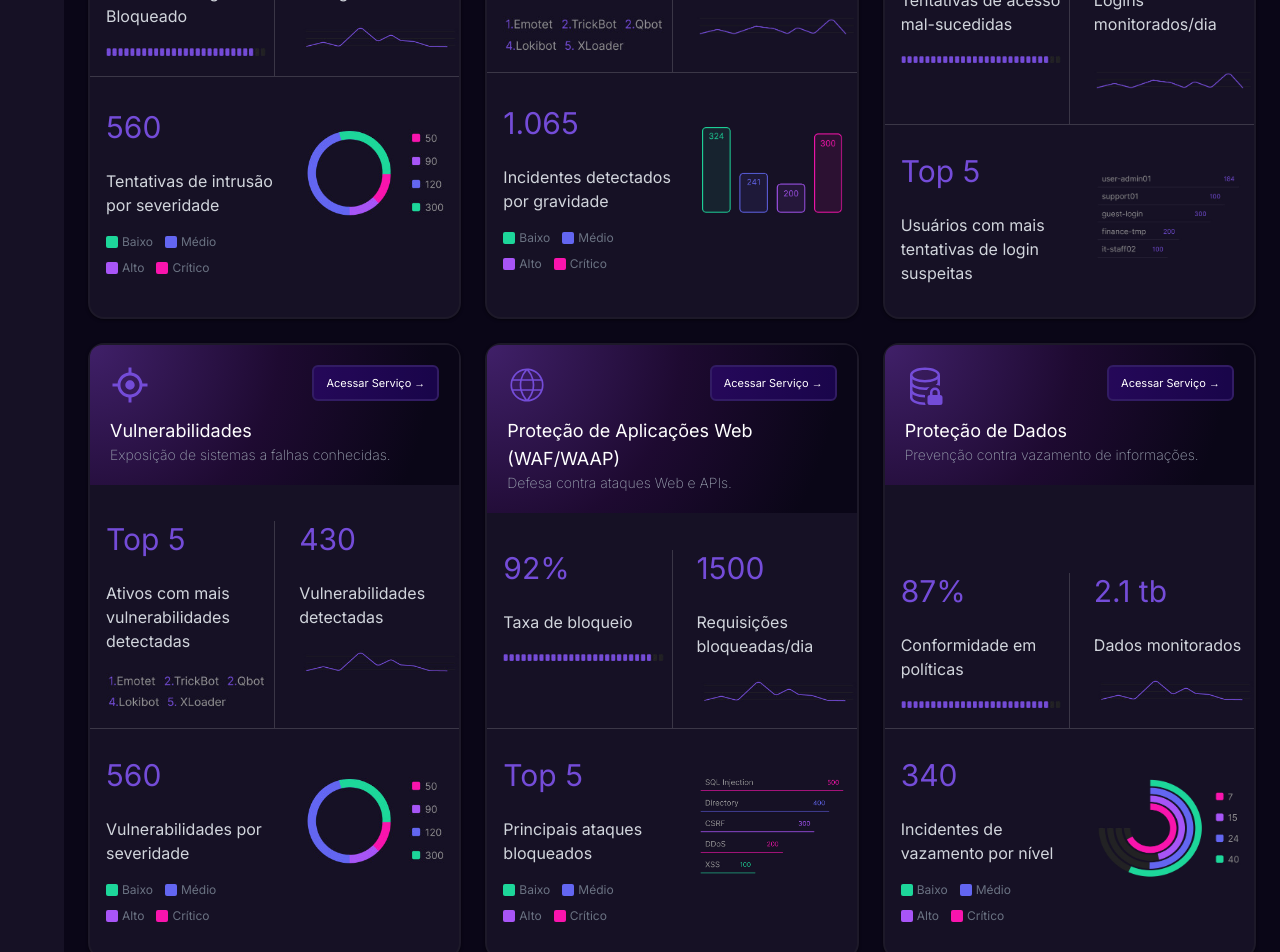
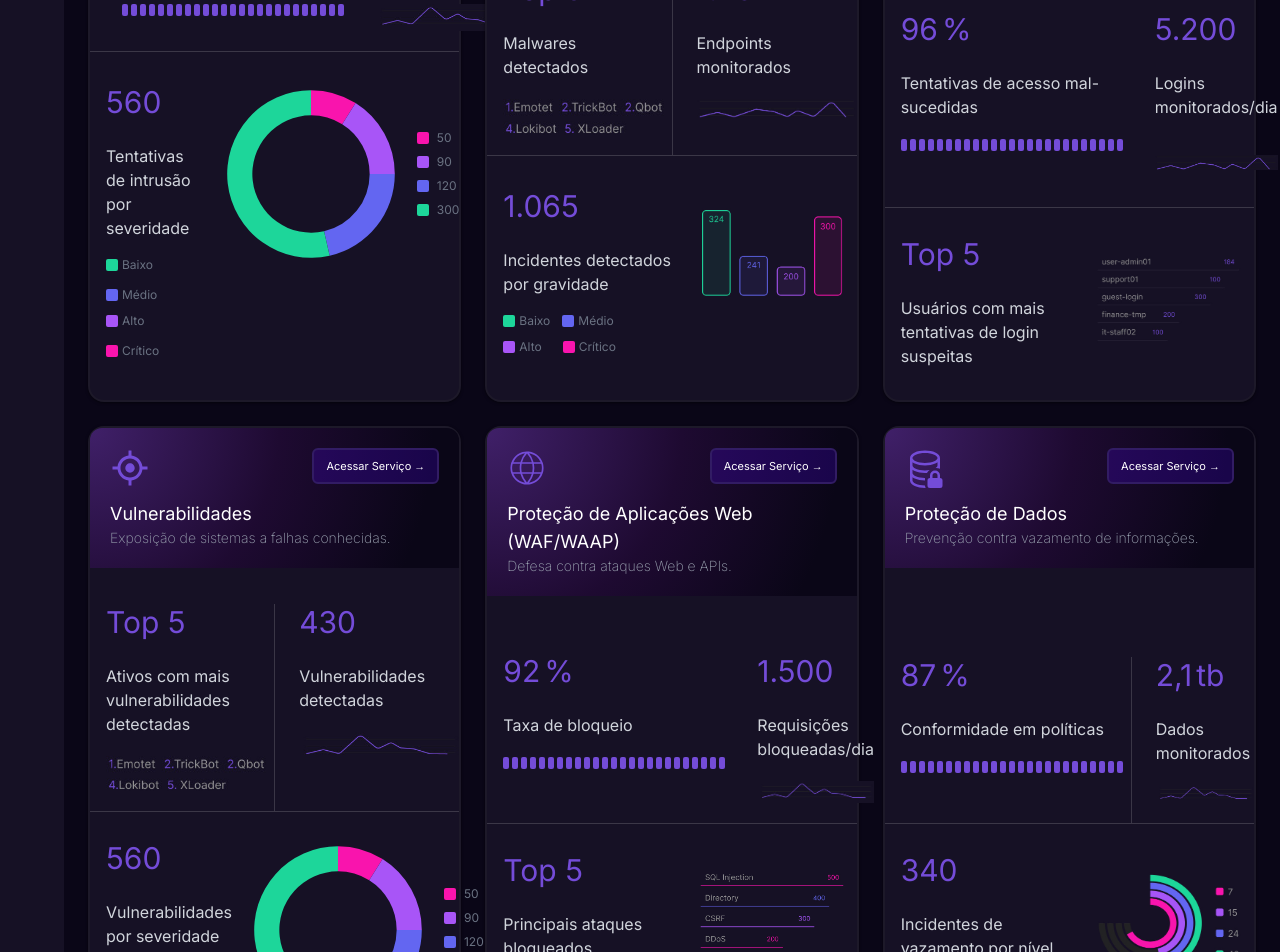
Before and after one commit to hackone-pro/dashboard, a React (Vite) app in the folder frontend/: page /services-catalog in a window 1280 px wide. Shown: the part 440-1392 px from the top of the page. Built offline with nearby package versions, Linux system fonts and the light colour scheme; sample sign-in values are in the browser's storage.

Commit message:
Animação cards

```diff
--- a/frontend/src/componentes/Contador.tsx
+++ b/frontend/src/componentes/Contador.tsx
@@ -1,10 +1,12 @@
 import CountUp from "react-countup"
 
 type ContadorProps = {
-  valor: number
+  valor: number | string // 👈 aceita número ou string
   duration?: number
-  color?: string // 💡 cor em Tailwind ou CSS
+  color?: string
   className?: string
+  suffix?: string
+  decimals?: number
 }
 
 export default function Contador({
@@ -12,10 +14,26 @@ export default function Contador({
   duration = 1.5,
   color,
   className = "text-3xl font-bold",
+  suffix = "",
+  decimals = 0,
 }: ContadorProps) {
+  // 🔹 Converte "1,25" → 1.25
+  const parsedValue =
+    typeof valor === "string" ? parseFloat(valor.replace(",", ".")) : valor
+
+  // 🔹 Detecta se o valor original tinha vírgula
+  const usaVirgula = typeof valor === "string" && valor.includes(",")
+
   return (
-    <span className={`${className} ${color ?? "text-white"}`}>
-      <CountUp end={valor} duration={duration} separator="." />
+    <span className={`flex items-baseline ${className} ${color ?? "text-white"}`}>
+      <CountUp
+        end={parsedValue}
+        duration={duration}
+        separator="."
+        decimals={decimals}
+        decimal={usaVirgula ? "," : "."} // 👈 adapta automaticamente
+      />
+      {suffix && <span className="ml-1">{suffix}</span>}
     </span>
   )
 }
--- a/frontend/src/pages/ServicesCatalog.tsx
+++ b/frontend/src/pages/ServicesCatalog.tsx
@@ -1,7 +1,10 @@
 // src/pages/ServicesCatalog.tsx
 
+import { useEffect, useState } from "react"
 import { Link } from "react-router-dom";
 import LayoutModel from '../componentes/LayoutModel';
+import Contador from "../componentes/Contador";
+import GraficoDonutSimples from "../componentes/graficos/GraficoDonutSimples";
 
 import { GoShieldLock } from "react-icons/go";
 import { PiShareNetworkDuotone, PiLockKeyLight } from "react-icons/pi";
@@ -12,6 +15,55 @@ import { BsDatabaseLock } from "react-icons/bs";
 import { TbHeartRateMonitor, TbCloudLock } from "react-icons/tb";
 
 export default function ServicesCatalog() {
+
+    function BarraPreenchimentoSimples() {
+        const [animReady, setAnimReady] = useState(false)
+        const slots = 25 // número total de barras
+
+        useEffect(() => {
+            const timeout = setTimeout(() => setAnimReady(true), 100)
+            return () => clearTimeout(timeout)
+        }, [])
+
+        return (
+            <div className="flex gap-[3px] items-end py-5 w-full">
+                {Array.from({ length: slots }).map((_, i) => (
+                    <div
+                        key={i}
+                        className={`w-[6px] h-3 rounded-xs transition-all duration-500`}
+                        style={{
+                            backgroundColor: animReady ? "#744CD8" : "#2b2b3a",
+                            opacity: animReady ? 1 : 0,
+                            transitionDelay: `${i * 40}ms`,
+                        }}
+                    />
+                ))}
+            </div>
+        )
+    }
+
+    function CardDonut() {
+        // 🔹 Dados estáticos fictícios
+        const labels = ["Crítico", "Alto", "Médio", "Baixo"]
+        const series = [50, 90, 120, 300] // porcentagem ou quantidade
+        const cores = ["#F914AD", "#A855F7", "#6366F1", "#1DD69A"]
+
+        const tooltipExtra = [
+            { label: "Crítico", info: "45" },
+            { label: "Alto", info: "30" },
+            { label: "Médio", info: "15" },
+            { label: "Baixo", info: "10" },
+        ]
+        return (
+
+            <GraficoDonutSimples
+                labels={labels}
+                series={series}
+                cores={cores}
+                height={180}
+            />
+        )
+    }
 
     return (
         <LayoutModel titulo="CSC">
@@ -57,13 +109,14 @@ export default function ServicesCatalog() {
                         <div className="flex justify-between border-b border-[#cacaca33]">
                             {/* Coluna 1 */}
                             <div className="flex-1 flex flex-col text-left text-gray-300 pl-4">
-                                <span className="text-[#744CD8] text-3xl">96%</span> <br />
-                                Taxa de Tráfego Bloqueado <br />
-                                <img
-                                    src="/assets/img/barras.jpg"
-                                    alt="Barras"
-                                    className="py-5 w-full object-contain"
-                                />
+                                <div className="flex-1 flex flex-col text-left text-gray-300 pl-4">
+                                    <span className="flex items-baseline">
+                                        <Contador valor={96} color="text-[#744CD8]" className="text-3xl" suffix="%" />
+                                    </span>
+                                    <br />
+                                    Taxa de Tráfego Bloqueado
+                                    <BarraPreenchimentoSimples />
+                                </div>
                             </div>
 
                             {/* Divisor vertical */}
@@ -71,7 +124,10 @@ export default function ServicesCatalog() {
 
                             {/* Coluna 2 */}
                             <div className="flex-1 flex flex-col text-left text-gray-300 pl-4">
-                                <span className="text-[#744CD8] text-3xl">12,5 tb/dia</span> <br />
+                                <span className="flex items-baseline">
+                                    <Contador valor="12,5" decimals={1} color="text-[#744CD8]" className="text-3xl" />
+                                    <span className="text-[#744CD8] text-3xl ml-1">tb/dia</span>
+                                </span> <br />
                                 Tráfego analisado <br />
                                 <img
                                     src="/assets/img/grafico-line.jpg"
@@ -84,25 +140,46 @@ export default function ServicesCatalog() {
                         <div className="flex justify-between pb-5">
                             {/* Coluna 1 */}
                             <div className="flex-1 flex flex-col text-left text-gray-300 pl-4">
-                                <span className="text-[#744CD8] text-3xl">560</span> <br />
+                                <Contador valor={560} color="text-[#744CD8]" className="text-3xl" /> <br />
                                 Tentativas de intrusão por severidade <br />
                                 <div className="flex gap-3 flex-wrap text-[12px] mt-4 text-gray-400">
                                     <div className="flex items-center gap-1 text-gray-500"><span className="w-3 h-3 bg-[#1DD69A] rounded-xs"></span> Baixo</div>
                                     <div className="flex items-center gap-1 text-gray-500"><span className="w-3 h-3 bg-[#6366F1] rounded-xs"></span> Médio</div>
                                 </div>
                                 <div className="flex gap-3 flex-wrap text-[12px] mt-2 text-gray-400">
-                                    <div className="flex items-center gap-1 text-gray-500"><span className="w-3 h-3 bg-[#A855F7] rounded-xs"></span> Alto</div>
+                                    <div className="flex items-center gap-1 text-gray-500 pr-[9px]"><span className="w-3 h-3 bg-[#A855F7] rounded-xs"></span> Alto</div>
                                     <div className="flex items-center gap-1 text-gray-500"><span className="w-3 h-3 bg-[#F914AD] rounded-xs"></span> Crítico</div>
                                 </div>
                             </div>
 
                             {/* Coluna 2 */}
                             <div className="flex-1 flex flex-col text-left text-gray-300 pl-4">
-                                <img
-                                    src="/assets/img/donut.jpg"
-                                    alt="Gráfico Line"
-                                    className="py-5 w-[220px] object-contain px-3"
-                                />
+                                <div className="flex items-center justify-between gap-4">
+                                    {/* 🔹 Gráfico Donut */}
+                                    <div className="flex-shrink-0 w-[180px] h-[180px]">
+                                        <CardDonut />
+                                    </div>
+
+                                    {/* 🔹 Texto ao lado */}
+                                    <div className="flex flex-col text-xs text-gray-500 flex-grow">
+                                        <div className="flex items-center gap-2 mb-2">
+                                            <span className="w-3 h-3 bg-[#F914AD] rounded-xs"></span>
+                                            <span>50</span>
+                                        </div>
+                                        <div className="flex items-center gap-2 mb-2">
+                                            <span className="w-3 h-3 bg-[#A855F7] rounded-xs"></span>
+                                            <span>90</span>
+                                        </div>
+                                        <div className="flex items-center gap-2 mb-2">
+                                            <span className="w-3 h-3 bg-[#6366F1] rounded-xs"></span>
+                                            <span>120</span>
+                                        </div>
+                                        <div className="flex items-center gap-2">
+                                            <span className="w-3 h-3 bg-[#1DD69A] rounded-xs"></span>
+                                            <span>300</span>
+                                        </div>
+                                    </div>
+                                </div>
                             </div>
                         </div>
                     </div>
@@ -156,7 +233,7 @@ export default function ServicesCatalog() {
 
                             {/* Coluna 2 */}
                             <div className="flex-1 flex flex-col text-left text-gray-300 pl-4">
-                                <span className="text-[#744CD8] text-3xl">1.254</span> <br />
+                                <Contador valor={1.254} decimals={3} color="text-[#744CD8]" className="text-3xl" /> <br />
                                 Endpoints monitorados <br />
                                 <img
                                     src="/assets/img/grafico-line2.jpg"
@@ -169,14 +246,14 @@ export default function ServicesCatalog() {
                         <div className="flex justify-between pb-5">
                             {/* Coluna 1 */}
                             <div className="flex-1 flex flex-col text-left text-gray-300 pl-4">
-                                <span className="text-[#744CD8] text-3xl">1.065</span> <br />
+                                <Contador valor={1.065} decimals={3} color="text-[#744CD8]" className="text-3xl" /> <br />
                                 Incidentes detectados por gravidade <br />
                                 <div className="flex gap-3 flex-wrap text-[12px] mt-4 text-gray-400">
                                     <div className="flex items-center gap-1 text-gray-500"><span className="w-3 h-3 bg-[#1DD69A] rounded-xs"></span> Baixo</div>
                                     <div className="flex items-center gap-1 text-gray-500"><span className="w-3 h-3 bg-[#6366F1] rounded-xs"></span> Médio</div>
                                 </div>
                                 <div className="flex gap-3 flex-wrap text-[12px] mt-2 text-gray-400">
-                                    <div className="flex items-center gap-1 text-gray-500"><span className="w-3 h-3 bg-[#A855F7] rounded-xs"></span> Alto</div>
+                                    <div className="flex items-center gap-1 text-gray-500 pr-[9px]"><span className="w-3 h-3 bg-[#A855F7] rounded-xs"></span> Alto</div>
                                     <div className="flex items-center gap-1 text-gray-500"><span className="w-3 h-3 bg-[#F914AD] rounded-xs"></span> Crítico</div>
                                 </div>
                             </div>
@@ -230,13 +307,9 @@ export default function ServicesCatalog() {
                         <div className="flex justify-between border-b border-[#cacaca33]">
                             {/* Coluna 1 */}
                             <div className="flex-1 flex flex-col text-left text-gray-300 pl-4">
-                                <span className="text-[#744CD8] text-3xl">96%</span> <br />
+                                <Contador valor={96} decimals={0} color="text-[#744CD8]" className="text-3xl" suffix="%" />  <br />
                                 Tentativas de acesso mal-sucedidas <br />
-                                <img
-                                    src="/assets/img/barras.jpg"
-                                    alt="Barras"
-                                    className="py-5 w-full h- object-contain"
-                                />
+                                <BarraPreenchimentoSimples />
                             </div>
 
                             {/* Divisor vertical */}
@@ -244,7 +317,7 @@ export default function ServicesCatalog() {
 
                             {/* Coluna 2 */}
                             <div className="flex-1 flex flex-col text-left text-gray-300 pl-4">
-                                <span className="text-[#744CD8] text-3xl">5.200</span> <br />
+                                <Contador valor={5.200} decimals={3} color="text-[#744CD8]" className="text-3xl" /> <br />
                                 Logins monitorados/dia <br />
                                 <img
                                     src="/assets/img/grafico-line2.jpg"
@@ -319,7 +392,7 @@ export default function ServicesCatalog() {
 
                             {/* Coluna 2 */}
                             <div className="flex-1 flex flex-col text-left text-gray-300 pl-4">
-                                <span className="text-[#744CD8] text-3xl">430</span> <br />
+                                <Contador valor={430} color="text-[#744CD8]" className="text-3xl" /> <br />
                                 Vulnerabilidades detectadas <br />
                                 <img
                                     src="/assets/img/grafico-line.jpg"
@@ -332,25 +405,46 @@ export default function ServicesCatalog() {
                         <div className="flex justify-between py-3">
                             {/* Coluna 1 */}
                             <div className="flex-1 flex flex-col text-left text-gray-300 pl-4">
-                                <span className="text-[#744CD8] text-3xl">560</span> <br />
+                                <Contador valor={560} color="text-[#744CD8]" className="text-3xl" /> <br />
                                 Vulnerabilidades por severidade <br />
                                 <div className="flex gap-3 flex-wrap text-[12px] mt-4 text-gray-400">
                                     <div className="flex items-center gap-1 text-gray-500"><span className="w-3 h-3 bg-[#1DD69A] rounded-xs"></span> Baixo</div>
                                     <div className="flex items-center gap-1 text-gray-500"><span className="w-3 h-3 bg-[#6366F1] rounded-xs"></span> Médio</div>
                                 </div>
                                 <div className="flex gap-3 flex-wrap text-[12px] mt-2 text-gray-400">
-                                    <div className="flex items-center gap-1 text-gray-500"><span className="w-3 h-3 bg-[#A855F7] rounded-xs"></span> Alto</div>
+                                    <div className="flex items-center gap-1 text-gray-500 pr-[9px]"><span className="w-3 h-3 bg-[#A855F7] rounded-xs"></span> Alto</div>
                                     <div className="flex items-center gap-1 text-gray-500"><span className="w-3 h-3 bg-[#F914AD] rounded-xs"></span> Crítico</div>
                                 </div>
                             </div>
 
                             {/* Coluna 2 */}
                             <div className="flex-1 flex flex-col text-left text-gray-300 pl-4">
-                                <img
-                                    src="/assets/img/donut.jpg"
-                                    alt="Gráfico Line"
-                                    className="py-5 w-[220px] object-contain px-3"
-                                />
+                                <div className="flex items-center justify-between gap-4">
+                                    {/* 🔹 Gráfico Donut */}
+                                    <div className="flex-shrink-0 w-[180px] h-[180px]">
+                                        <CardDonut />
+                                    </div>
+
+                                    {/* 🔹 Texto ao lado */}
+                                    <div className="flex flex-col text-xs text-gray-500 flex-grow">
+                                        <div className="flex items-center gap-2 mb-2">
+                                            <span className="w-3 h-3 bg-[#F914AD] rounded-xs"></span>
+                                            <span>50</span>
+                                        </div>
+                                        <div className="flex items-center gap-2 mb-2">
+                                            <span className="w-3 h-3 bg-[#A855F7] rounded-xs"></span>
+                                            <span>90</span>
+                                        </div>
+                                        <div className="flex items-center gap-2 mb-2">
+                                            <span className="w-3 h-3 bg-[#6366F1] rounded-xs"></span>
+                                            <span>120</span>
+                                        </div>
+                                        <div className="flex items-center gap-2">
+                                            <span className="w-3 h-3 bg-[#1DD69A] rounded-xs"></span>
+                                            <span>300</span>
+                                        </div>
+                                    </div>
+                                </div>
                             </div>
                         </div>
                     </div>
@@ -390,13 +484,9 @@ export default function ServicesCatalog() {
                         <div className="flex justify-between border-b border-[#cacaca33]">
                             {/* Coluna 1 */}
                             <div className="flex-1 flex flex-col text-left text-gray-300 pl-4">
-                                <span className="text-[#744CD8] text-3xl">92%</span> <br />
+                                <Contador valor={92} color="text-[#744CD8]" className="text-3xl" suffix="%" /> <br />
                                 Taxa de bloqueio <br />
-                                <img
-                                    src="/assets/img/barras.jpg"
-                                    alt="Barras"
-                                    className="py-5 w-full object-contain"
-                                />
+                                <BarraPreenchimentoSimples />
                             </div>
 
                             {/* Divisor vertical */}
@@ -404,7 +494,7 @@ export default function ServicesCatalog() {
 
                             {/* Coluna 2 */}
                             <div className="flex-1 flex flex-col text-left text-gray-300 pl-4">
-                                <span className="text-[#744CD8] text-3xl">1500</span> <br />
+                                <Contador valor={1500} color="text-[#744CD8]" className="text-3xl" /> <br />
                                 Requisições bloqueadas/dia <br />
                                 <img
                                     src="/assets/img/grafico-line.jpg"
@@ -424,7 +514,7 @@ export default function ServicesCatalog() {
                                     <div className="flex items-center gap-1 text-gray-500"><span className="w-3 h-3 bg-[#6366F1] rounded-xs"></span> Médio</div>
                                 </div>
                                 <div className="flex gap-3 flex-wrap text-[12px] mt-2 text-gray-400">
-                                    <div className="flex items-center gap-1 text-gray-500"><span className="w-3 h-3 bg-[#A855F7] rounded-xs"></span> Alto</div>
+                                    <div className="flex items-center gap-1 text-gray-500 pr-[9px]"><span className="w-3 h-3 bg-[#A855F7] rounded-xs"></span> Alto</div>
                                     <div className="flex items-center gap-1 text-gray-500"><span className="w-3 h-3 bg-[#F914AD] rounded-xs"></span> Crítico</div>
                                 </div>
                             </div>
@@ -474,13 +564,9 @@ export default function ServicesCatalog() {
                         <div className="flex justify-between border-b border-[#cacaca33]">
                             {/* Coluna 1 */}
                             <div className="flex-1 flex flex-col text-left text-gray-300 pl-4">
-                                <span className="text-[#744CD8] text-3xl">87%</span> <br />
+                                <Contador valor={87} color="text-[#744CD8]" className="text-3xl" suffix="%" /> <br />
                                 Conformidade em políticas <br />
-                                <img
-                                    src="/assets/img/barras.jpg"
-                                    alt="Barras"
-                                    className="py-5 w-full object-contain"
-                                />
+                                <BarraPreenchimentoSimples />
                             </div>
 
                             {/* Divisor vertical */}
@@ -488,7 +574,10 @@ export default function ServicesCatalog() {
 
                             {/* Coluna 2 */}
                             <div className="flex-1 flex flex-col text-left text-gray-300 pl-4">
-                                <span className="text-[#744CD8] text-3xl">2.1 tb</span> <br />
+                                <span className="flex items-baseline">
+                                    <Contador valor="2,1" decimals={1} color="text-[#744CD8]" className="text-3xl" />
+                                    <span className="text-[#744CD8] text-3xl ml-1"> tb</span>
+                                </span> <br />
                                 Dados monitorados <br />
                                 <img
                                     src="/assets/img/grafico-line.jpg"
@@ -501,14 +590,14 @@ export default function ServicesCatalog() {
                         <div className="flex justify-between py-3">
                             {/* Coluna 1 */}
                             <div className="flex-1 flex flex-col text-left text-gray-300 pl-4">
-                                <span className="text-[#744CD8] text-3xl">340</span> <br />
+                                <Contador valor={340} color="text-[#744CD8]" className="text-3xl" /> <br />
                                 Incidentes de vazamento por nível <br />
                                 <div className="flex gap-3 flex-wrap text-[12px] mt-4 text-gray-400">
                                     <div className="flex items-center gap-1 text-gray-500"><span className="w-3 h-3 bg-[#1DD69A] rounded-xs"></span> Baixo</div>
                                     <div className="flex items-center gap-1 text-gray-500"><span className="w-3 h-3 bg-[#6366F1] rounded-xs"></span> Médio</div>
                                 </div>
                                 <div className="flex gap-3 flex-wrap text-[12px] mt-2 text-gray-400">
-                                    <div className="flex items-center gap-1 text-gray-500"><span className="w-3 h-3 bg-[#A855F7] rounded-xs"></span> Alto</div>
+                                    <div className="flex items-center gap-1 text-gray-500 pr-[9px]"><span className="w-3 h-3 bg-[#A855F7] rounded-xs"></span> Alto</div>
                                     <div className="flex items-center gap-1 text-gray-500"><span className="w-3 h-3 bg-[#F914AD] rounded-xs"></span> Crítico</div>
                                 </div>
                             </div>
```
